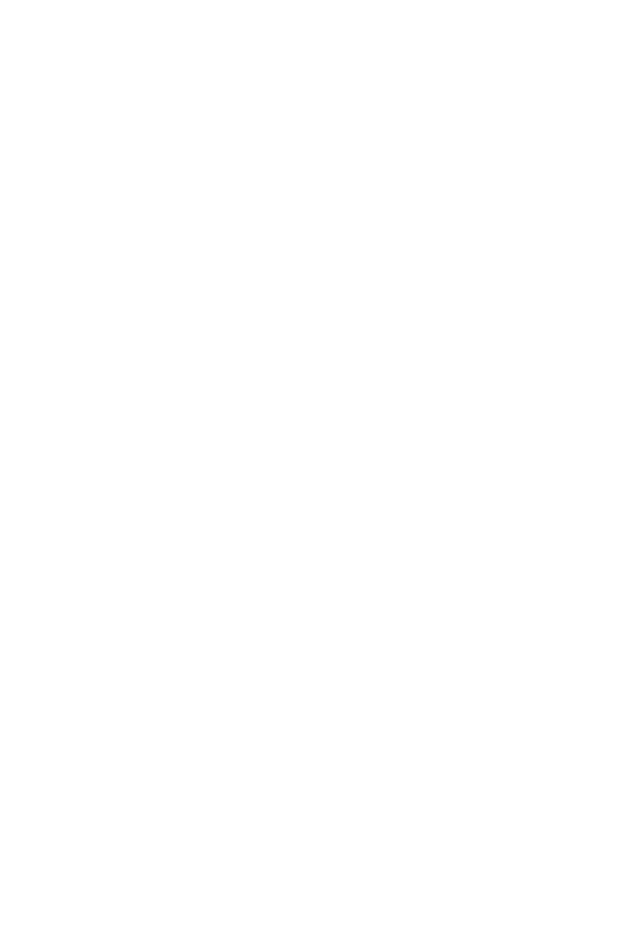
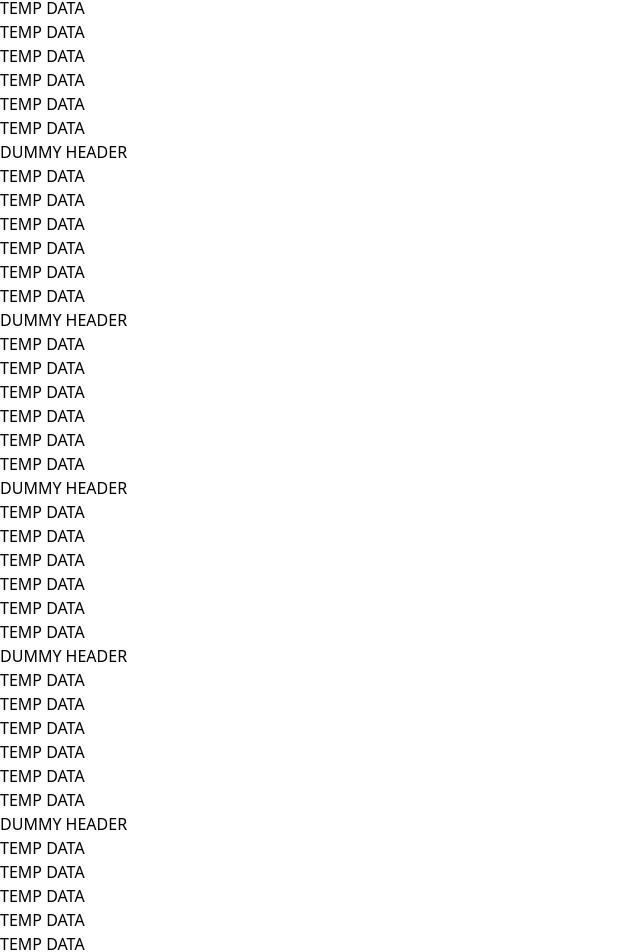
Before and after one commit to 0xaira/youtube, a React (Vite) app: page / in a window 1280 px wide. Shown: the part 477-1429 px from the top of the page, without its empty margins (0-640 px from the left). Before the commit the page ends 800 px from the top, so only its background shows below. Built offline with nearby package versions, Linux system fonts and the light colour scheme.

Commit message:
feat: Implement Redux store and sidebar toggle functionality
- Added Redux store for managing application state
- Implemented sidebar toggle feature for navigation
- Connected sidebar toggle actions to Redux store

```diff
--- a/package.json
+++ b/package.json
@@ -14,9 +14,12 @@
     "@emotion/styled": "^11.11.0",
     "@mui/icons-material": "^5.15.8",
     "@mui/material": "^5.15.7",
+    "@reduxjs/toolkit": "^2.1.0",
     "react": "^18.2.0",
     "react-dom": "^18.2.0",
-    "react-icons": "^5.0.1"
+    "react-icons": "^5.0.1",
+    "react-redux": "^9.1.0",
+    "react-redux-toolkit": "^0.0.1-alpha.2"
   },
   "devDependencies": {
     "@types/react": "^18.2.43",
--- a/src/components/Header.jsx
+++ b/src/components/Header.jsx
@@ -3,14 +3,21 @@
 import { FaUserCircle } from "react-icons/fa";
 import { IoIosSearch } from "react-icons/io";
 import '../index.css';
+import { useDispatch } from 'react-redux';
+import { toggleMenu } from '../utils/appSlice';
 
 const Header = () => {
+   const dispatch = useDispatch();
+    const toggleMenuHandler = () => {
+        dispatch(toggleMenu());
+    }
+
     return (
         <>
             <div className='flex items-center justify-between h-16 bg-white shadow-md px-6'>
                 {/* Left section */}
                 <div className='flex items-center gap-4'>
-                    <MenuIcon className='h-8 w-8 text-gray-800' />
+                    <MenuIcon className='h-8 w-8 text-gray-800 cursor-pointer' onClick = {() => toggleMenuHandler()} />
                     <img src={logo} className='h-12' alt="logo" />
                 </div>
 
--- a/src/components/Sidebar.jsx
+++ b/src/components/Sidebar.jsx
@@ -1,8 +1,92 @@
 import React from 'react'
+import { useSelector } from 'react-redux';
+const Sidebar = () => {
+    const isMenuOpen = useSelector((state) => state.app.isMenuOpen);
+    if (!isMenuOpen) {
+        return null;
+    }
 
-const Sidebar = () => {
   return (
-    <div>Sidebar</div>
+
+    <>
+    <div className='w-48'>
+    <div>
+    <h1 className='font-bold'>DUMMY HEADER</h1>
+    <ul>
+        <li>TEMP DATA</li>
+        <li>TEMP DATA</li>
+        <li>TEMP DATA</li>
+        <li>TEMP DATA</li>
+        <li>TEMP DATA</li>
+        <li>TEMP DATA</li>
+    </ul>
+    </div>
+
+<div>
+<h1 className='font-bold'>DUMMY HEADER</h1>
+<ul>
+    <li>TEMP DATA</li>
+    <li>TEMP DATA</li>
+    <li>TEMP DATA</li>
+    <li>TEMP DATA</li>
+    <li>TEMP DATA</li>
+    <li>TEMP DATA</li>
+</ul>
+</div>
+
+<div>
+    <h1 className='font-bold'>DUMMY HEADER</h1>
+    <ul>
+        <li>TEMP DATA</li>
+        <li>TEMP DATA</li>
+        <li>TEMP DATA</li>
+        <li>TEMP DATA</li>
+        <li>TEMP DATA</li>
+        <li>TEMP DATA</li>
+    </ul>
+    </div>
+
+<div>
+<h1 className='font-bold'>DUMMY HEADER</h1>
+<ul>
+    <li>TEMP DATA</li>
+    <li>TEMP DATA</li>
+    <li>TEMP DATA</li>
+    <li>TEMP DATA</li>
+    <li>TEMP DATA</li>
+    <li>TEMP DATA</li>
+</ul>
+</div>
+
+<div>
+    <h1 className='font-bold'>DUMMY HEADER</h1>
+    <ul>
+        <li>TEMP DATA</li>
+        <li>TEMP DATA</li>
+        <li>TEMP DATA</li>
+        <li>TEMP DATA</li>
+        <li>TEMP DATA</li>
+        <li>TEMP DATA</li>
+    </ul>
+    </div>
+
+<div>
+<h1 className='font-bold'>DUMMY HEADER</h1>
+<ul>
+    <li>TEMP DATA</li>
+    <li>TEMP DATA</li>
+    <li>TEMP DATA</li>
+    <li>TEMP DATA</li>
+    <li>TEMP DATA</li>
+    <li>TEMP DATA</li>
+</ul>
+</div>
+
+<p>Lorem ipsum dolor sit amet, consectetur adipisicing elit. Nostrum temporibus eligendi molestiae amet est impedit. Aut aperiam exercitationem libero explicabo.</p>
+<p>Lorem ipsum dolor sit amet, consectetur adipisicing elit. Nostrum temporibus eligendi molestiae amet est impedit. Aut aperiam exercitationem libero explicabo.</p>
+<p>Lorem ipsum dolor sit amet, consectetur adibo.</p>
+</div>
+</>
   )
 }
 
--- a/src/main.jsx
+++ b/src/main.jsx
@@ -2,9 +2,16 @@
 import ReactDOM from 'react-dom/client'
 import './index.css'
 import Header from './components/Header.jsx'
+import Sidebar from './components/Sidebar.jsx'
+import { Provider } from 'react-redux';
+import appStore
+ from './utils/appStore.jsx'
+ReactDOM.createRoot(document.getElementById('root')).render(
+  <Provider store={appStore}>
+    <React.StrictMode>
+    <Header />
+    <Sidebar/>
+    </React.StrictMode>,
+  </Provider>,
 
-ReactDOM.createRoot(document.getElementById('root')).render(
-  <React.StrictMode>
-    <Header />
-  </React.StrictMode>,
 )
--- /dev/null
+++ b/src/utils/appSlice.jsx
@@ -0,0 +1,15 @@
+import { createSlice } from '@reduxjs/toolkit';
+const appSlice = createSlice({
+    name: 'app',
+    initialState: {
+        isMenuOpen: true,
+    },
+    reducers: {
+        toggleMenu: (state) => {
+            state.isMenuOpen = !state.isMenuOpen;
+        }
+    },
+});
+
+export const { toggleMenu } = appSlice.actions;
+export default appSlice.reducer;
--- /dev/null
+++ b/src/utils/appStore.jsx
@@ -0,0 +1,9 @@
+import { configureStore } from "@reduxjs/toolkit";
+import appSlice from "./appSlice";
+const appStore = configureStore({
+    reducer: {
+        app: appSlice,
+    },
+});
+
+export default appStore;
```
Also changed, not shown: 1 other file (tests, documents, lock files or other folders).
